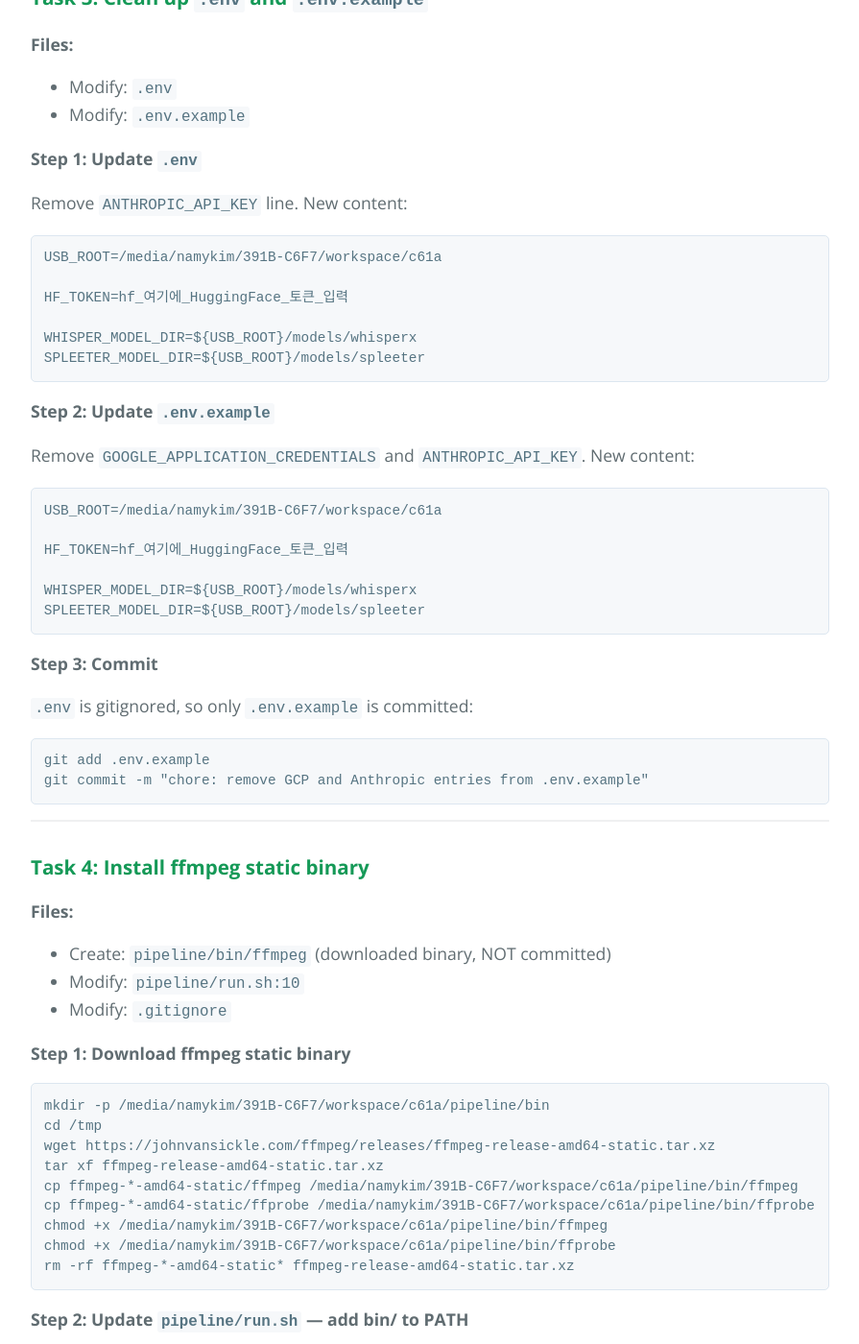
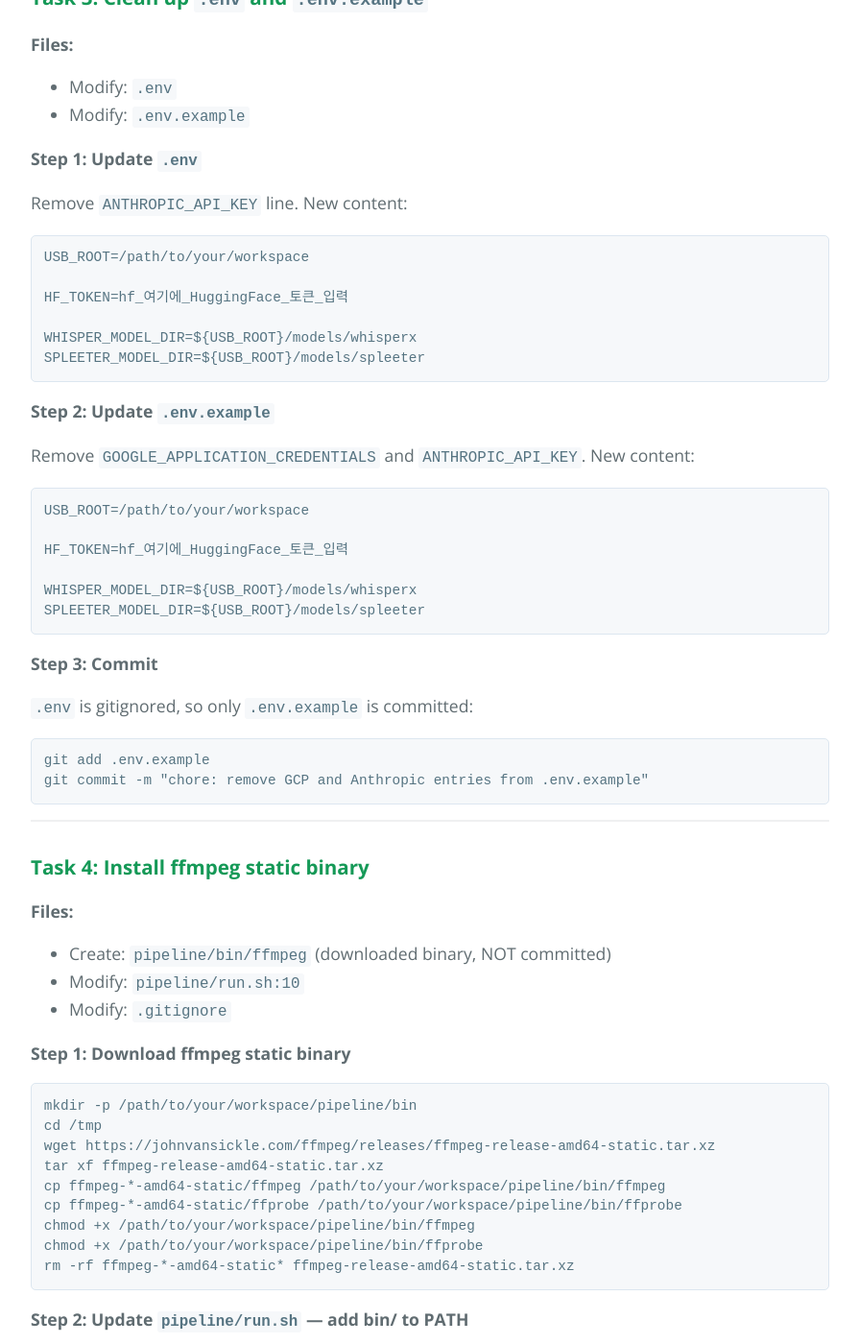
Before and after one commit to NoelClay/ucb_cs61a_fall2022, a Jekyll site: the page built from docs/plans/2026-03-04-pipeline-bugfix-and-env-implementation.md, in a window 1280 px wide and 1400 px high, scrolled down 5397 px. Shown: the whole window at 96% size, without its empty margins (192-1087 px from the left). Built offline with Jekyll 4.4.1, drawn with Linux system fonts in a browser that asks for light colours; our own code applies the rules of GitHub Pages for plain Markdown files; some of the changed text lies outside the part shown.

Commit message:
chore: sanitize local paths and HF token from plan docs
Replace hardcoded USB path and real HF token with placeholders
across all plan documents and pilot checklist.

Co-Authored-By: Claude Opus 4.6 <noreply@anthropic.com>

````diff
--- a/docs/plans/2026-03-04-pipeline-bugfix-and-env-implementation.md
+++ b/docs/plans/2026-03-04-pipeline-bugfix-and-env-implementation.md
@@ -223,7 +223,7 @@ remove test_anthropic_importable test."
 Remove `ANTHROPIC_API_KEY` line. New content:
 
 ```
-USB_ROOT=/media/namykim/391B-C6F7/workspace/c61a
+USB_ROOT=/path/to/your/workspace
 
 HF_TOKEN=hf_여기에_HuggingFace_토큰_입력
 
@@ -236,7 +236,7 @@ SPLEETER_MODEL_DIR=${USB_ROOT}/models/spleeter
 Remove `GOOGLE_APPLICATION_CREDENTIALS` and `ANTHROPIC_API_KEY`. New content:
 
 ```
-USB_ROOT=/media/namykim/391B-C6F7/workspace/c61a
+USB_ROOT=/path/to/your/workspace
 
 HF_TOKEN=hf_여기에_HuggingFace_토큰_입력
 
@@ -265,14 +265,14 @@ git commit -m "chore: remove GCP and Anthropic entries from .env.example"
 **Step 1: Download ffmpeg static binary**
 
 ```bash
-mkdir -p /media/namykim/391B-C6F7/workspace/c61a/pipeline/bin
+mkdir -p /path/to/your/workspace/pipeline/bin
 cd /tmp
 wget https://johnvansickle.com/ffmpeg/releases/ffmpeg-release-amd64-static.tar.xz
 tar xf ffmpeg-release-amd64-static.tar.xz
-cp ffmpeg-*-amd64-static/ffmpeg /media/namykim/391B-C6F7/workspace/c61a/pipeline/bin/ffmpeg
-cp ffmpeg-*-amd64-static/ffprobe /media/namykim/391B-C6F7/workspace/c61a/pipeline/bin/ffprobe
-chmod +x /media/namykim/391B-C6F7/workspace/c61a/pipeline/bin/ffmpeg
-chmod +x /media/namykim/391B-C6F7/workspace/c61a/pipeline/bin/ffprobe
+cp ffmpeg-*-amd64-static/ffmpeg /path/to/your/workspace/pipeline/bin/ffmpeg
+cp ffmpeg-*-amd64-static/ffprobe /path/to/your/workspace/pipeline/bin/ffprobe
+chmod +x /path/to/your/workspace/pipeline/bin/ffmpeg
+chmod +x /path/to/your/workspace/pipeline/bin/ffprobe
 rm -rf ffmpeg-*-amd64-static* ffmpeg-release-amd64-static.tar.xz
 ```
 
@@ -313,7 +313,7 @@ pipeline/bin/
 **Step 4: Verify ffmpeg works**
 
 ```bash
-/media/namykim/391B-C6F7/workspace/c61a/pipeline/bin/ffmpeg -version | head -1
+/path/to/your/workspace/pipeline/bin/ffmpeg -version | head -1
 ```
 
 Expected: `ffmpeg version N.N-static ...`
@@ -335,7 +335,7 @@ Add pipeline/bin/ to .gitignore (binary not committed)."
 **Step 1: Install**
 
 ```bash
-cd /media/namykim/391B-C6F7/workspace/c61a
+cd /path/to/your/workspace
 pip install --target=pipeline/packages --no-cache-dir -r pipeline/requirements-runtime.txt
 ```
 
````
Also changed, not shown: docs/plans/2026-03-02-korean-cs61a-pipeline-design.md (+2 -2 lines), docs/plans/2026-03-02-korean-cs61a-pipeline-implementation.md (+2 -2 lines), pipeline/PILOT_CHECKLIST.md (+1 -1 lines).
